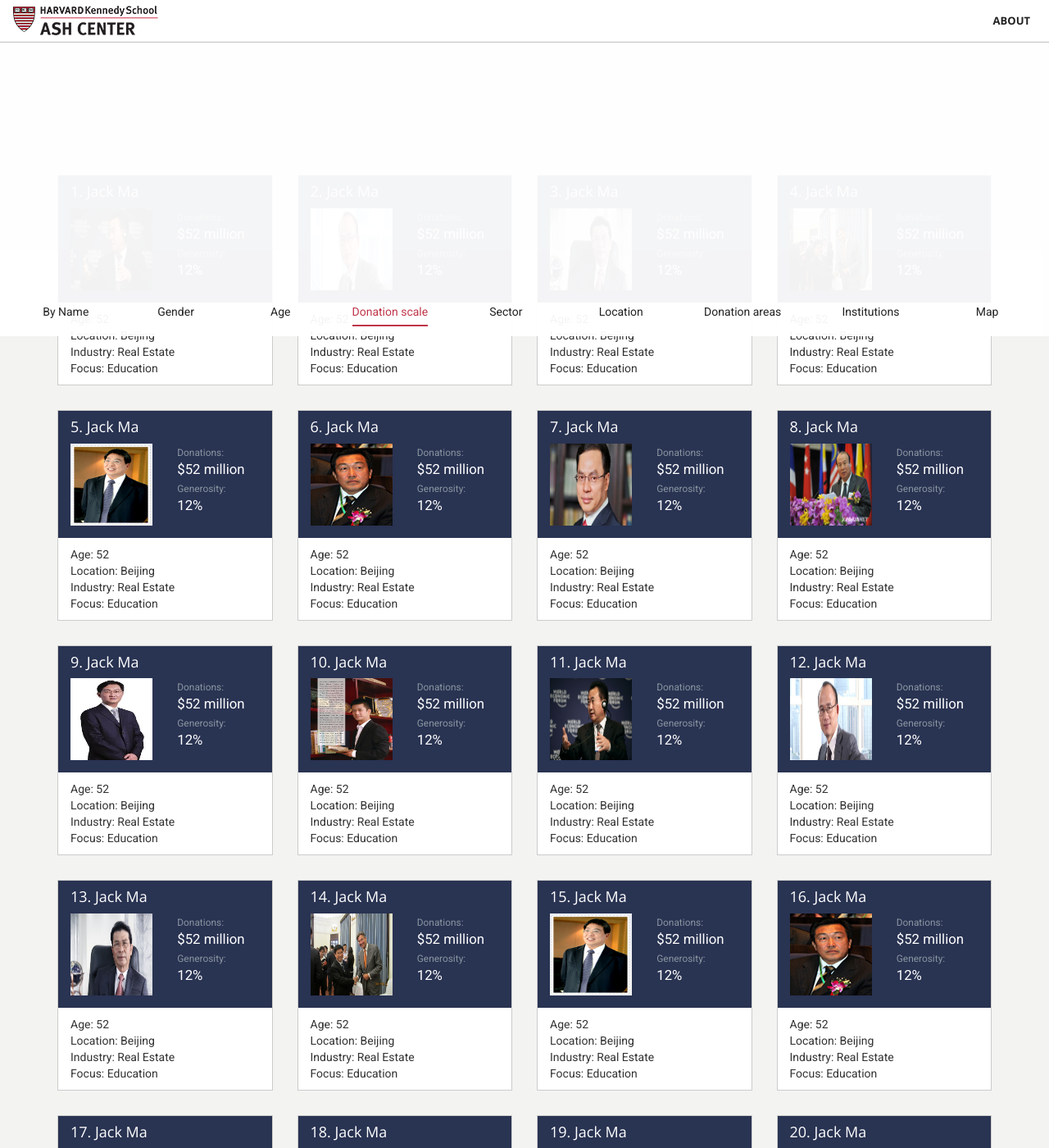
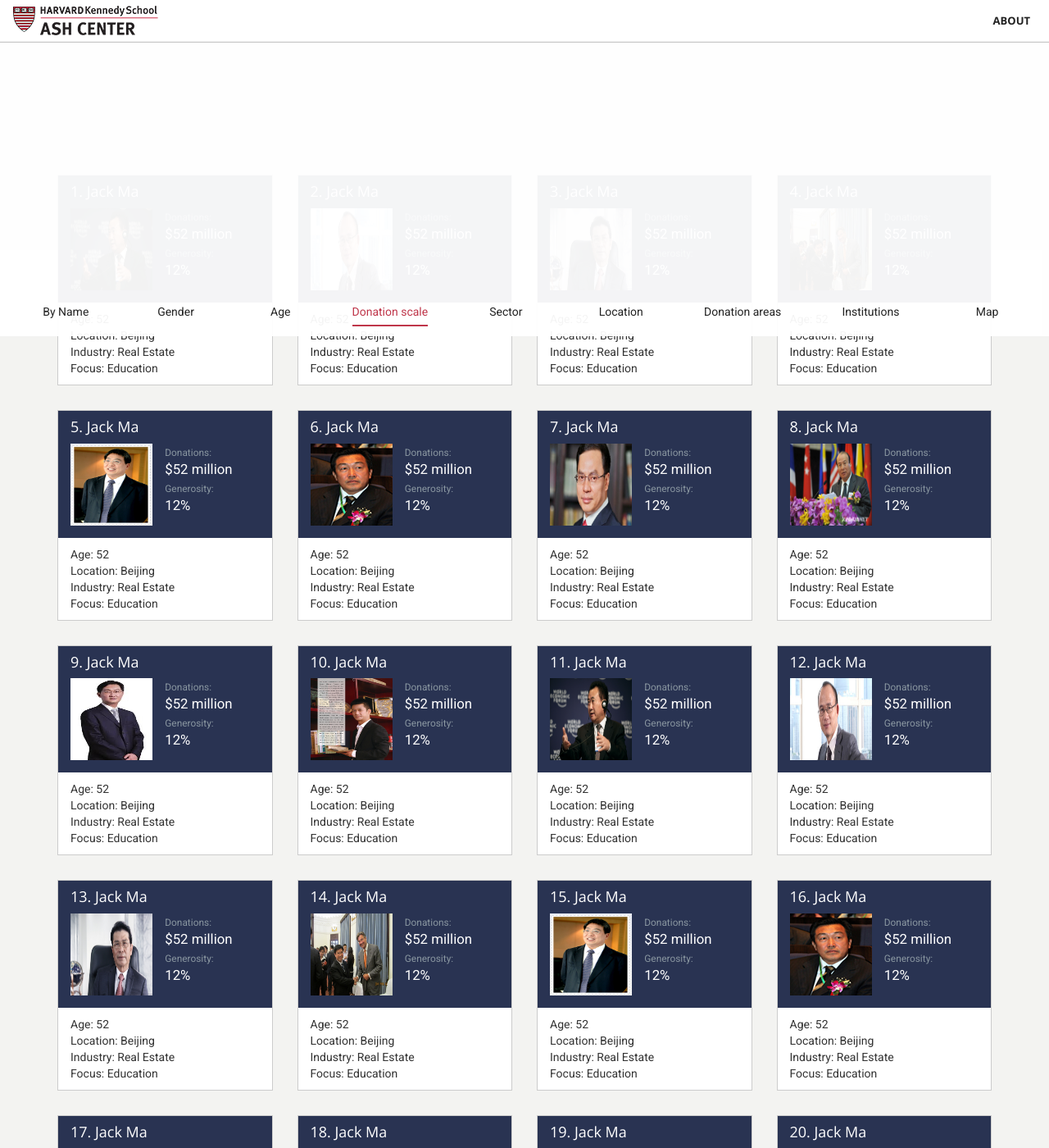
Before and after one commit to Solomon/china-gives, a Jekyll site: the page built from charts.html, in a window 1280 px wide and 1400 px high, scrolled down 413 px. Shown: the whole window at 82% size. Built offline with Jekyll 4.4.1, drawn with Linux system fonts in a browser that asks for light colours; comment, search, counter and statistics services are not loaded.

Commit message:
fixed charts scroll check changed

```diff
--- a/css/site.css
+++ b/css/site.css
@@ -488,6 +488,10 @@
     height: 100px;
 }
 
+.person-info-box-header .person-info-box-text {
+    padding-left: 0;
+}
+
 .person-info-box-header .person-info-box-text .text-muted {
     color: #8996A0;
 }
--- a/js/custom.js
+++ b/js/custom.js
@@ -23,7 +23,7 @@
 
 function fix_chart(that){
   var wrap = $("#page-top");
-  if ($(that).scrollTop() > 125) {
+  if ($(that).scrollTop() > 116) {
     wrap.addClass("fix-charts");
   } else {
     wrap.removeClass("fix-charts");
```
